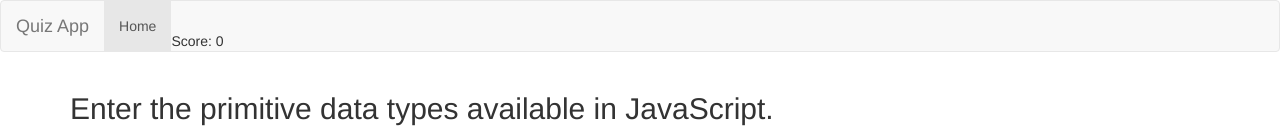
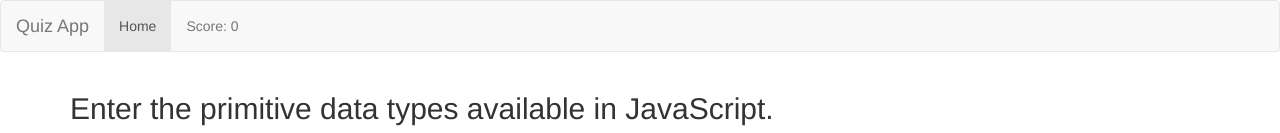
Before and after one commit to thatjsprof/Quiz_app, a plain HTML site: page index.html in a window 1280 px wide. Shown: the top 133 px of the page. Drawn offline with Linux system fonts and the light colour scheme.

Commit message:
testing something

```diff
--- a/index.html
+++ b/index.html
@@ -27,7 +27,7 @@
             </div>
             <ul class="nav navbar-nav">
                 <li class="active"><a href="/">Home</a></li>
-                <li><a href=""></a>Score: <span class="score">0</span></li>
+                <li><a href="">Score: <span class="score">0</span></a></li>
             </ul>
             <!-- <ul class="nav navbar-right">
 
```
